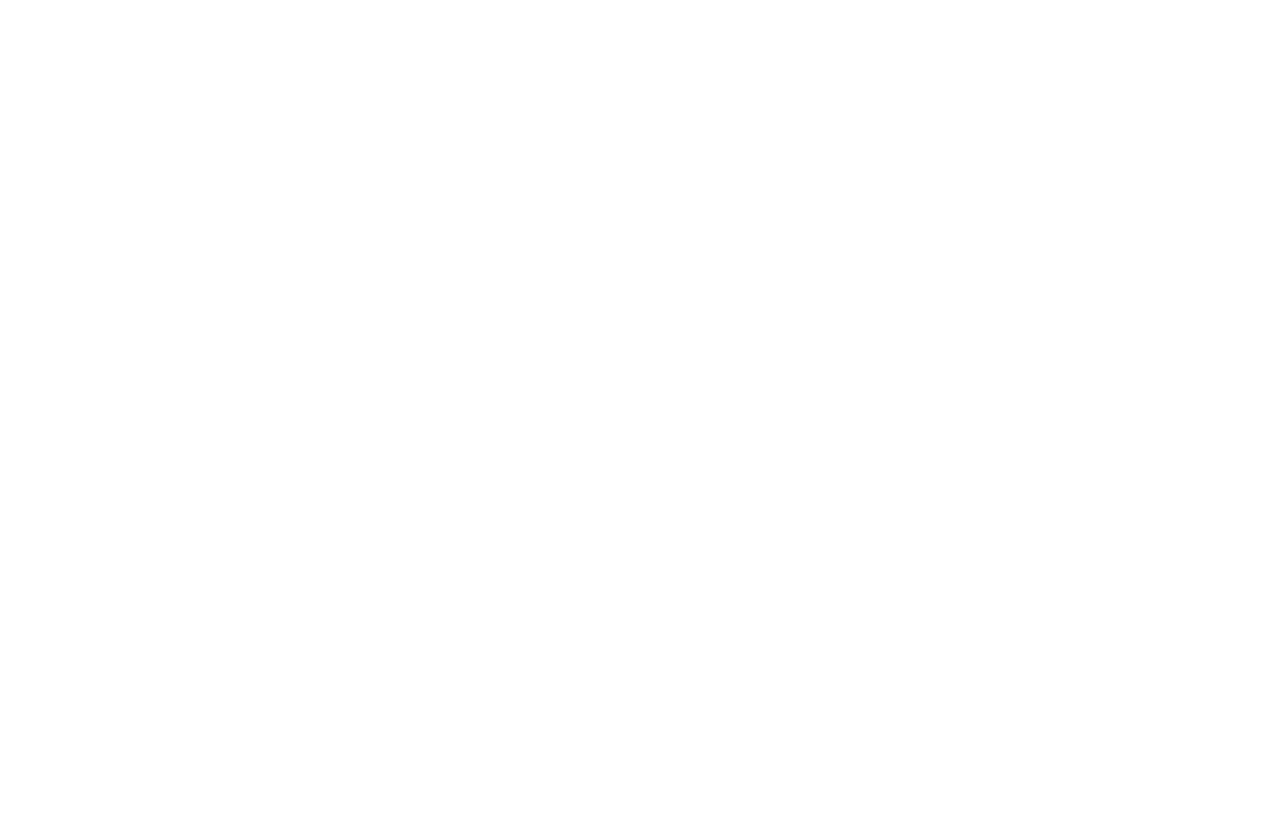
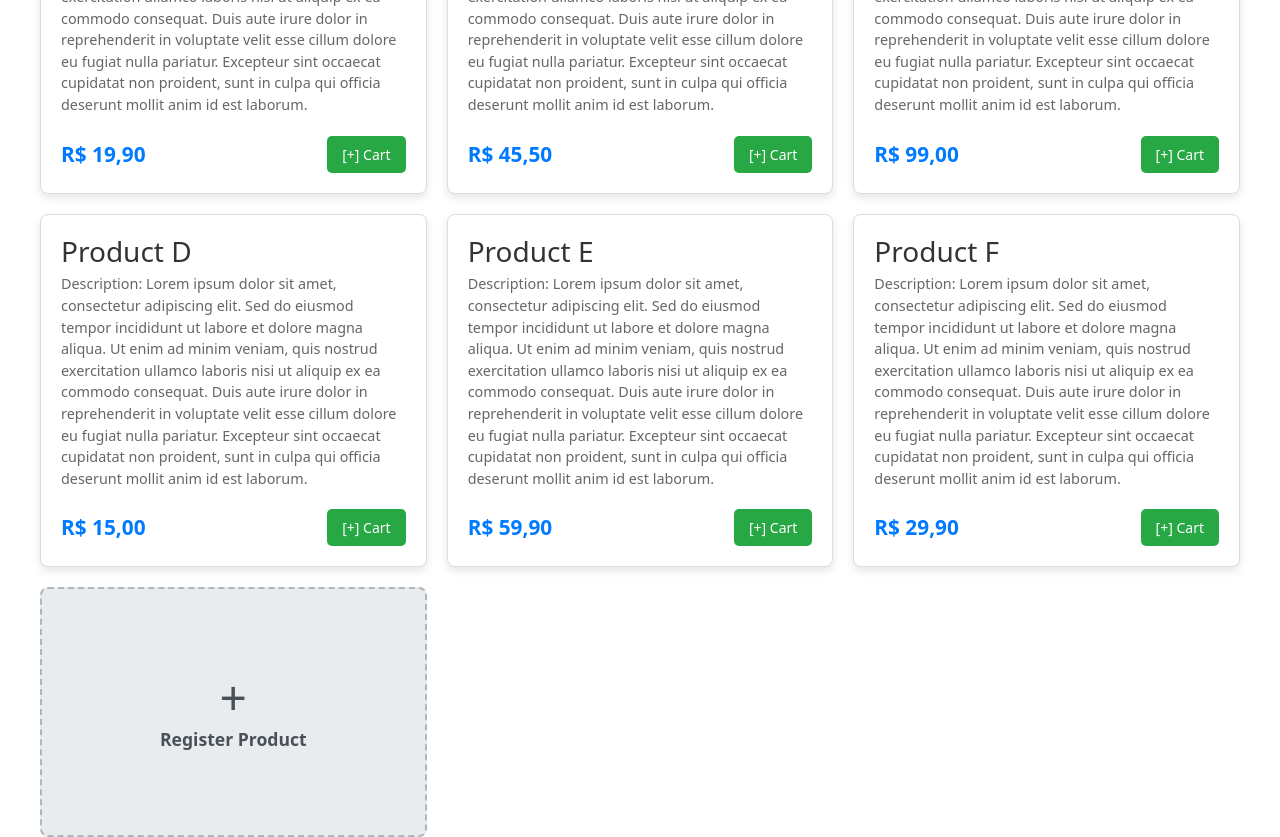
Before and after one commit to robertobzrr/apiEcommerce_frontEnd, an Angular app: page /products in a window 1280 px wide. Shown: the part 240-1077 px from the top of the page. Before the commit the page ends 800 px from the top, so only its background shows below. Built offline with nearby package versions, Linux system fonts and the light colour scheme.

Commit message:
add: layout products page + route/botton for create product

```diff
--- a/src/app/components/products/products.component.css
+++ b/src/app/components/products/products.component.css
@@ -0,0 +1,123 @@
+body {
+    font-family: Arial, sans-serif;
+    margin: 20px;
+    background-color: #f4f4f9;
+}
+
+.catalogo {
+    display: grid;
+    grid-template-columns: repeat(3, 1fr);
+    gap: 20px;
+    max-width: 1200px;
+    margin: 0 auto;
+}
+
+.add-product {
+    display: block;
+    background-color: #e9ecef;
+    border: 2px dashed #adb5bd;
+    border-radius: 8px;
+    padding: 20px;
+    text-decoration: none;
+    color: #495057;
+    display: flex;
+    align-items: center;
+    justify-content: center;
+    text-align: center;
+    min-height: 250px;
+    transition: background-color 0.3s, border-color 0.3s;
+}
+
+.add-product:hover {
+    background-color: #dee2e6;
+    border-color: #6c757d;
+    color: #212529;
+}
+
+.add-product-content {
+    display: flex;
+    flex-direction: column;
+    align-items: center;
+}
+
+.icon {
+    font-size: 3em;
+    font-weight: 300;
+    line-height: 1;
+    margin-bottom: 5px;
+}
+
+.text {
+    font-size: 1.1em;
+    font-weight: bold;
+}
+
+.product {
+    background-color: #ffffff;
+    border: 1px solid #ddd;
+    border-radius: 8px;
+    padding: 20px;
+    text-align: left;
+    box-shadow: 0 4px 8px rgba(0, 0, 0, 0.1);
+    display: flex;
+    flex-direction: column;
+    justify-content: space-between;
+    min-height: 250px;
+}
+
+.product-name {
+    color: #333;
+    margin-top: 0;
+    margin-bottom: 5px;
+}
+
+.description {
+    color: #666;
+    font-size: 0.9em;
+    min-height: 40px;
+    margin-bottom: 10px;
+}
+
+.product-footer {
+    margin-top: auto;
+    display: flex;
+    justify-content: space-between;
+    align-items: center;
+    padding-top: 10px;
+}
+
+.price {
+    font-size: 1.3em;
+    color: #007bff;
+    font-weight: bold;
+    margin: 0;
+}
+
+.add-to-cart {
+    background-color: #28a745;
+    color: white;
+    border: none;
+    padding: 8px 15px;
+    width: auto;
+    text-align: center;
+    font-size: 14px;
+    cursor: pointer;
+    border-radius: 5px;
+    transition: background-color 0.3s ease;
+}
+
+.add-to-cart:hover {
+    background-color: #218838;
+}
+
+@media (max-width: 768px) {
+    .catalogo {
+        grid-template-columns: repeat(2, 1fr);
+    }
+}
+
+@media (max-width: 480px) {
+    .catalogo {
+        grid-template-columns: 1fr;
+    }
+}
--- a/src/app/components/products/products.component.html
+++ b/src/app/components/products/products.component.html
@@ -1 +1,64 @@
-<p>products works!</p>
+<div class="catalogo">
+
+    <div class="product">
+        <h3 class="product-name">Product A</h3>
+        <p class="description">Description: Lorem ipsum dolor sit amet, consectetur adipiscing elit. Sed do eiusmod tempor incididunt ut labore et dolore magna aliqua. Ut enim ad minim veniam, quis nostrud exercitation ullamco laboris nisi ut aliquip ex ea commodo consequat. Duis aute irure dolor in reprehenderit in voluptate velit esse cillum dolore eu fugiat nulla pariatur. Excepteur sint occaecat cupidatat non proident, sunt in culpa qui officia deserunt mollit anim id est laborum.</p>
+        <div class="product-footer">
+            <p class="price">R$ 19,90</p>
+            <button class="add-to-cart">[+] Cart</button>
+        </div>
+    </div>
+
+    <div class="product">
+        <h3 class="product-name">Product B</h3>
+        <p class="description">Description: Lorem ipsum dolor sit amet, consectetur adipiscing elit. Sed do eiusmod tempor incididunt ut labore et dolore magna aliqua. Ut enim ad minim veniam, quis nostrud exercitation ullamco laboris nisi ut aliquip ex ea commodo consequat. Duis aute irure dolor in reprehenderit in voluptate velit esse cillum dolore eu fugiat nulla pariatur. Excepteur sint occaecat cupidatat non proident, sunt in culpa qui officia deserunt mollit anim id est laborum.</p>
+        <div class="product-footer">
+            <p class="price">R$ 45,50</p>
+            <button class="add-to-cart">[+] Cart</button>
+        </div>
+    </div>
+
+    <div class="product">
+        <h3 class="product-name">Product C</h3>
+        <p class="description">Description: Lorem ipsum dolor sit amet, consectetur adipiscing elit. Sed do eiusmod tempor incididunt ut labore et dolore magna aliqua. Ut enim ad minim veniam, quis nostrud exercitation ullamco laboris nisi ut aliquip ex ea commodo consequat. Duis aute irure dolor in reprehenderit in voluptate velit esse cillum dolore eu fugiat nulla pariatur. Excepteur sint occaecat cupidatat non proident, sunt in culpa qui officia deserunt mollit anim id est laborum.</p>
+        <div class="product-footer">
+            <p class="price">R$ 99,00</p>
+            <button class="add-to-cart">[+] Cart</button>
+        </div>
+    </div>
+
+    <div class="product">
+        <h3 class="product-name">Product D</h3>
+        <p class="description">Description: Lorem ipsum dolor sit amet, consectetur adipiscing elit. Sed do eiusmod tempor incididunt ut labore et dolore magna aliqua. Ut enim ad minim veniam, quis nostrud exercitation ullamco laboris nisi ut aliquip ex ea commodo consequat. Duis aute irure dolor in reprehenderit in voluptate velit esse cillum dolore eu fugiat nulla pariatur. Excepteur sint occaecat cupidatat non proident, sunt in culpa qui officia deserunt mollit anim id est laborum.</p>
+        <div class="product-footer">
+            <p class="price">R$ 15,00</p>
+            <button class="add-to-cart">[+] Cart</button>
+        </div>
+    </div>
+
+    <div class="product">
+        <h3 class="product-name">Product E</h3>
+        <p class="description">Description: Lorem ipsum dolor sit amet, consectetur adipiscing elit. Sed do eiusmod tempor incididunt ut labore et dolore magna aliqua. Ut enim ad minim veniam, quis nostrud exercitation ullamco laboris nisi ut aliquip ex ea commodo consequat. Duis aute irure dolor in reprehenderit in voluptate velit esse cillum dolore eu fugiat nulla pariatur. Excepteur sint occaecat cupidatat non proident, sunt in culpa qui officia deserunt mollit anim id est laborum.</p>
+        <div class="product-footer">
+            <p class="price">R$ 59,90</p>
+            <button class="add-to-cart">[+] Cart</button>
+        </div>
+    </div>
+
+    <div class="product">
+        <h3 class="product-name">Product F</h3>
+        <p class="description">Description: Lorem ipsum dolor sit amet, consectetur adipiscing elit. Sed do eiusmod tempor incididunt ut labore et dolore magna aliqua. Ut enim ad minim veniam, quis nostrud exercitation ullamco laboris nisi ut aliquip ex ea commodo consequat. Duis aute irure dolor in reprehenderit in voluptate velit esse cillum dolore eu fugiat nulla pariatur. Excepteur sint occaecat cupidatat non proident, sunt in culpa qui officia deserunt mollit anim id est laborum.</p>
+        <div class="product-footer">
+            <p class="price">R$ 29,90</p>
+            <button class="add-to-cart">[+] Cart</button>
+        </div>
+    </div>
+
+    <a href="register/product" class="add-product">
+        <div class="add-product-content">
+            <span class="icon">+</span>
+            <span class="text">Register Product</span>
+        </div>
+    </a>
+
+</div>
--- a/src/app/components/products/products.component.ts
+++ b/src/app/components/products/products.component.ts
@@ -1,10 +1,11 @@
 import { Component } from '@angular/core';
+import { RouterLink } from "@angular/router";
 
 
 @Component({
   selector: 'app-products',
   standalone: true,
-  imports: [],
+  imports: [RouterLink],
   templateUrl: './products.component.html',
   styleUrl: './products.component.css'
 })
```
